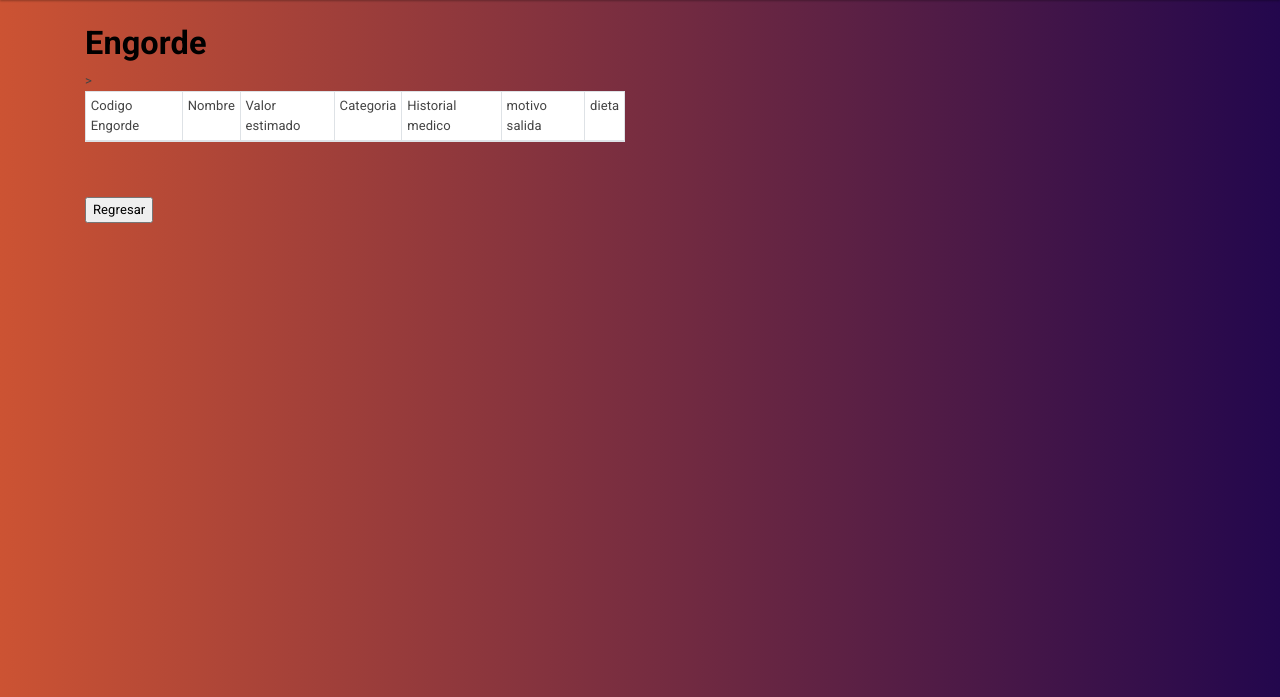
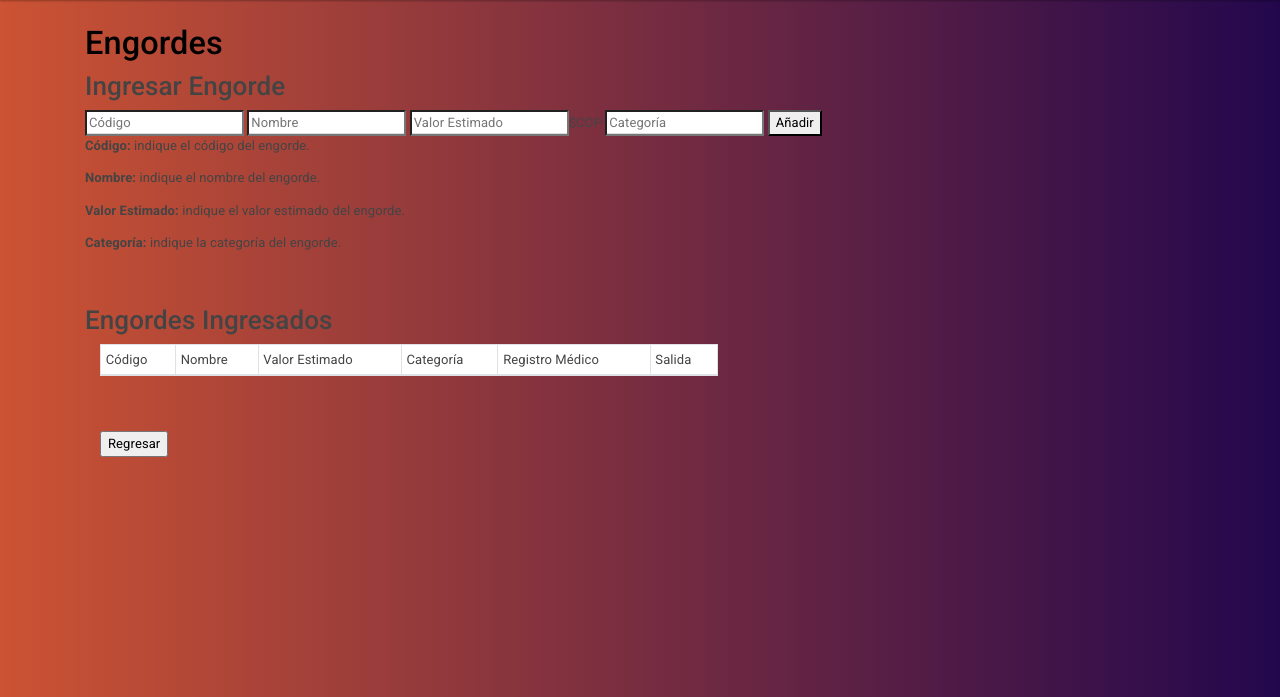
Before and after one commit to karou1182001/FinalBDGANT-V, a Flask app: page /engordes in a window 1280 px wide. Shown: the part 79-776 px from the top of the page. Run offline with Flask 2, Linux system fonts and the light colour scheme; data that the repository does not hold is empty; parts of the project's set-up code (start-up, migrations or seed data) failed here and were passed over.

Commit message:
Update engorde.html

```diff
--- a/ganaderiaApp/templates/engorde.html
+++ b/ganaderiaApp/templates/engorde.html
@@ -1,19 +1,47 @@
 {% extends 'layout.html' %}
 
 {% block body %}
-<h1 style="color:rgb(0, 0, 0)"><b>Engorde</b></h1>
-    <div class="row">
-        <div class="col-md-6">
+
+    <h1 style="color: black">Engordes</h1>
+    <h2>Ingresar Engorde</h2>
+    {% with messages = get_flashed_messages() %}
+    {% if messages %}
+    {% for message in messages %}
+        <div class="alert alert-success alert-dismissible fade show" role="alert">
+            {{message}}
+            <button type="button" class="btn-close" data-bs-dismiss="alert" aria-label="Close"></button>
+        </div>
+    {% endfor %}
+    {% endif %}
+    {% endwith %}
+    <div>
+        <form action="/añadir_engorde", method="POST">
+            <input type="text" name="cod", placeholder="Código">
+            <input type="text" name="nombre" placeholder="Nombre">
+            <input type="number" step="0,01" name="valor_estimado" placeholder="Valor Estimado">$COP
+            <input type="text" name="categoria" placeholder="Categoría">
+            <button type="submit">
+                Añadir
+            </button>
+            <p><b>Código: </b> indique el código del engorde.</p>
+            <p><b>Nombre: </b> indique el nombre del engorde.</p>
+            <p><b>Valor Estimado: </b> indique el valor estimado del engorde.</p>
+            <p><b>Categoría: </b> indique la categoría del engorde.</p>
+            <br>
+            <br>
+        </form>
+    </div>
+    <h2>Engordes Ingresados</h2>
+    <div class="col-md-7">
         <table class="table table-striped table-bordered bg-white table-sm">
             <thead>
                 <tr>
-                        <td>Codigo Engorde</td>
+                    <td>Código</td>
                     <td>Nombre</td>
-                        <td>Valor estimado</td>
-                        <td>Categoria</td>
-                        <td>Historial medico</td>
-                        <td>motivo salida</td>
-                        <td>dieta</td>>
+                    <td>Valor Estimado</td>
+                    <td>Categoría</td>
+                    <td>Registro Médico</td>
+                    <td>Salida</td>
                 </tr>
             </thead>
             <tbody>
@@ -23,20 +51,13 @@
                     <td>{{data.1}}</td>
                     <td>{{data.2}}</td>
                     <td>{{data.3}}</td>
-                        <td>
-                            <a href = "/registro_medico/{{data.4}}"> {{data.4}} </a>
-                        </td>
-                        <td>
-                            <a href = "/motivo_salida/{{data.5}}"> {{data.5}} </a>
-                        </td>
-                        <td>
-                            <a href = "/registro_alimentacion/{{data.4}}"> consultar </a>
-                        </td>
+                    <td>{{data.4}}</td>
+                    <td>{{data.5}}</td>
+                    <td><a href="" class="btn btn-danger btn-delete">Delete</a></td>
                 </tr>
                 {% endfor%}
             </tbody>
         </table>
-
         <br>
         <br>
         <form action="http://localhost:3000/">
```
Lines whose indentation alone changed are shown as unchanged.
